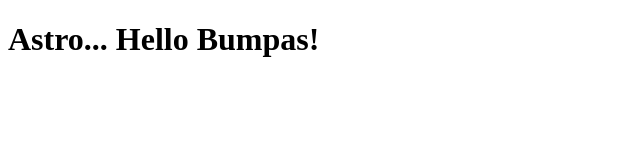
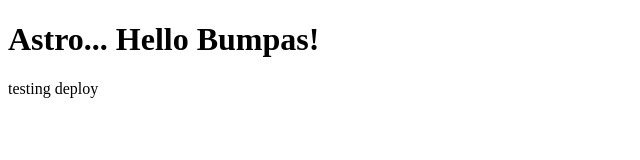
Before and after one commit to bumpas/bumpas.github.io, an Astro site: page / in a window 1280 px wide. Shown: the whole page, without its empty margins (0-640 px from the left). Built offline with nearby package versions, Linux system fonts and the light colour scheme; Astro itself is replaced by a stand-in of ours.

Commit message:
Test updates and deploy

```diff
--- a/src/pages/index.astro
+++ b/src/pages/index.astro
@@ -11,5 +11,6 @@
 	</head>
 	<body>
 		<h1>Astro... Hello Bumpas!</h1>
+		<p>testing deploy</p>
 	</body>
 </html>
```
